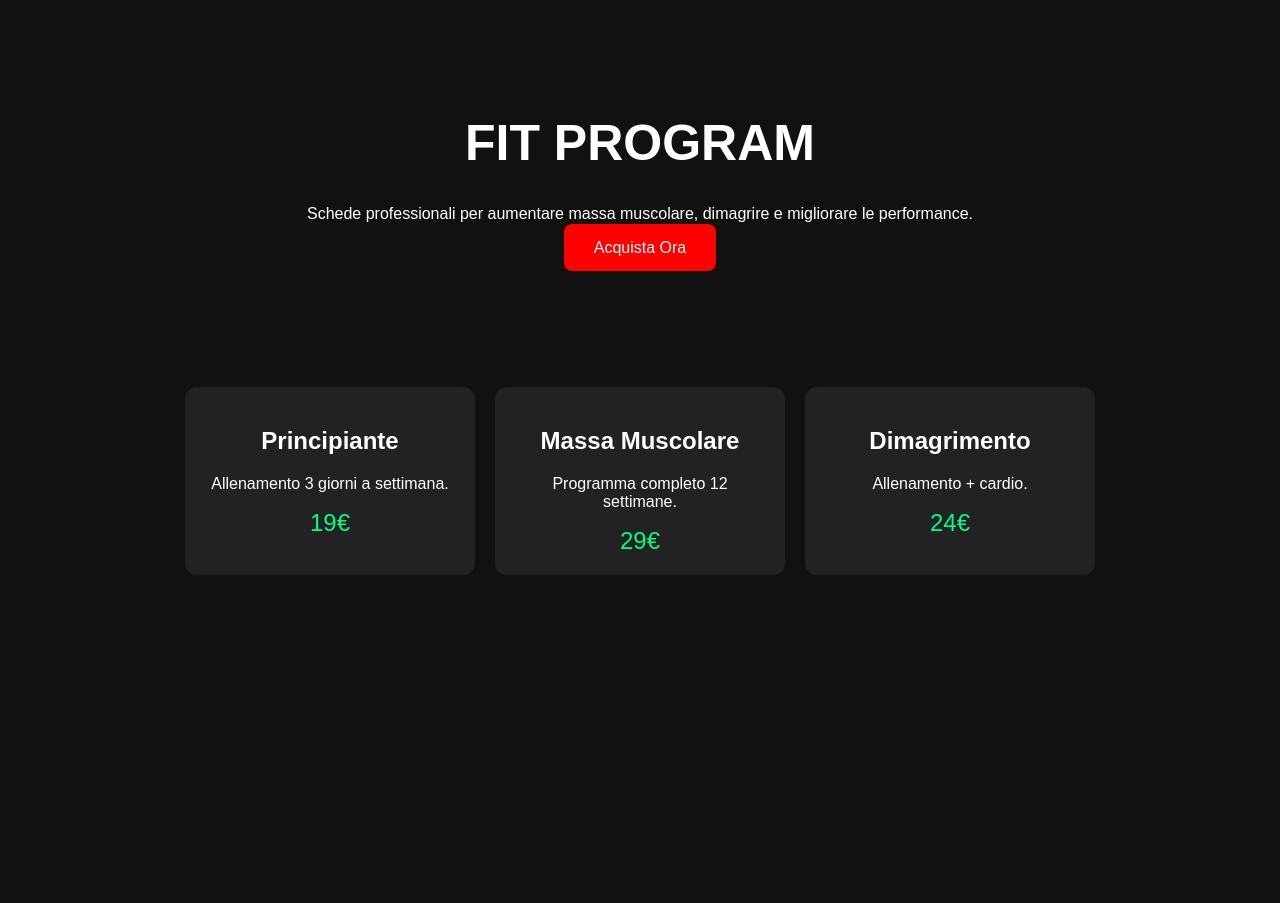
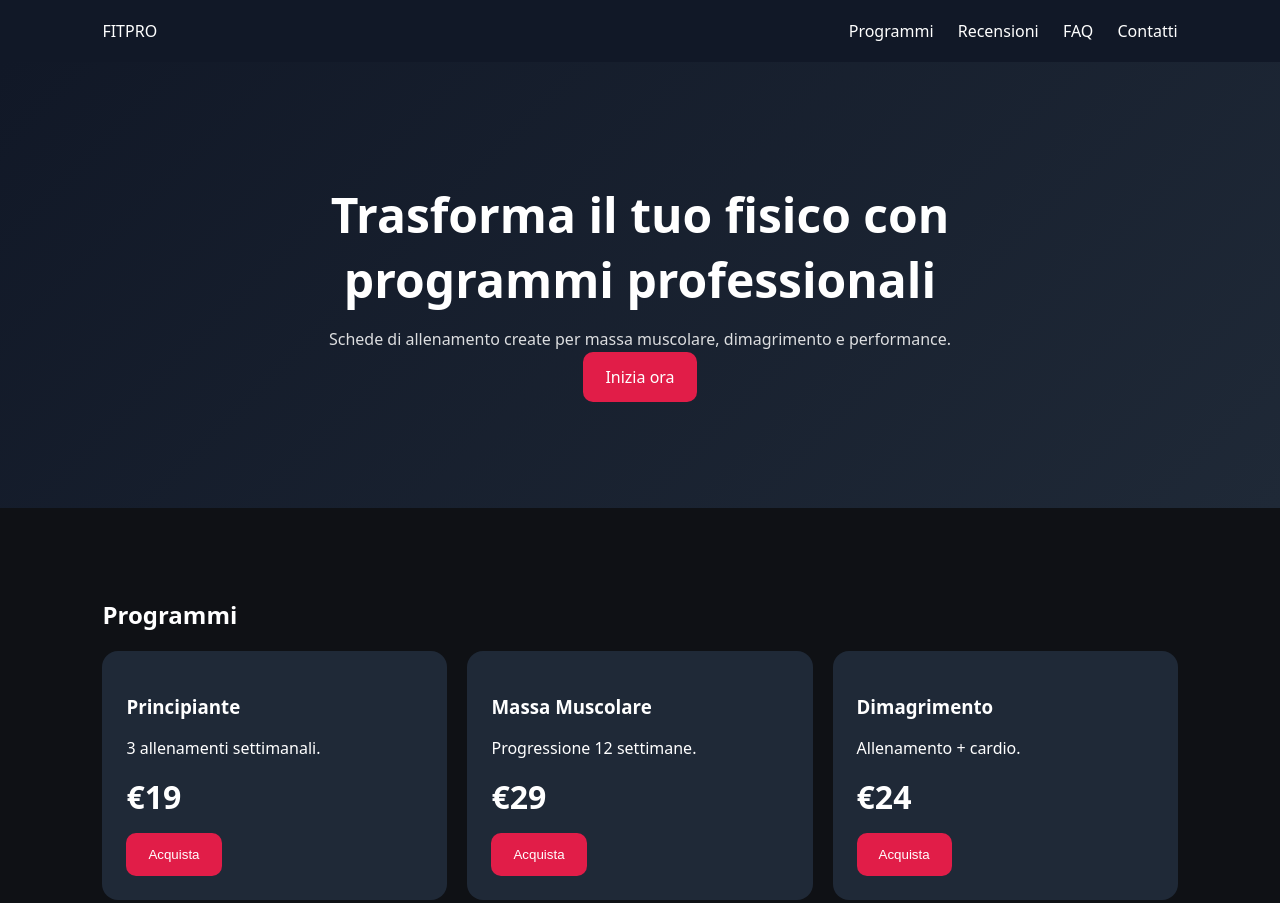
Before and after one commit to kkiseo/K.Aesthetic.Guide, a plain HTML site: page index.html in a window 1280 px wide. Shown: the top 903 px of the page. Before the commit the page ends 800 px from the top, so only its background shows below. Drawn offline with Linux system fonts and the light colour scheme.

Commit message:
Add files via upload

```diff
--- a/index.html
+++ b/index.html
@@ -2,90 +2,61 @@
 <html lang="it">
 <head>
 <meta charset="UTF-8">
-<meta name="viewport" content="width=device-width, initial-scale=1.0">
-<title>FitProgram</title>
+<meta name="viewport" content="width=device-width,initial-scale=1">
+<title>FitPro Academy</title>
+<link rel="stylesheet" href="style.css">
+</head>
+<body>
+<nav>
+<div class="logo">FITPRO</div>
+<div>
+<a href="#programmi">Programmi</a>
+<a href="#recensioni">Recensioni</a>
+<a href="#faq">FAQ</a>
+<a href="#contatti">Contatti</a>
+</div>
+</nav>
 
-<style>
-body{
-    margin:0;
-    font-family:Arial,sans-serif;
-    background:#111;
-    color:white;
-}
-
-header{
-    text-align:center;
-    padding:80px 20px;
-}
-
-h1{
-    font-size:50px;
-}
-
-.btn{
-    background:red;
-    color:white;
-    padding:15px 30px;
-    text-decoration:none;
-    border-radius:8px;
-}
-
-.products{
-    display:flex;
-    justify-content:center;
-    gap:20px;
-    flex-wrap:wrap;
-    padding:50px;
-}
-
-.card{
-    background:#222;
-    padding:20px;
-    border-radius:12px;
-    width:250px;
-    text-align:center;
-}
-
-.price{
-    color:#00ff88;
-    font-size:24px;
-}
-</style>
-</head>
-
-<body>
-
-<header>
-<h1>FIT PROGRAM</h1>
-
-<p>Schede professionali per aumentare massa muscolare, dimagrire e migliorare le performance.</p>
-
-<a href="#prodotti" class="btn">
-Acquista Ora
-</a>
+<header class="hero">
+<h1>Trasforma il tuo fisico con programmi professionali</h1>
+<p>Schede di allenamento create per massa muscolare, dimagrimento e performance.</p>
+<a class="btn" href="#programmi">Inizia ora</a>
 </header>
 
-<section id="prodotti" class="products">
-
-<div class="card">
-<h2>Principiante</h2>
-<p>Allenamento 3 giorni a settimana.</p>
-<div class="price">19€</div>
+<section id="programmi">
+<h2>Programmi</h2>
+<div class="cards">
+<div class="card"><h3>Principiante</h3><p>3 allenamenti settimanali.</p><div class="price">€19</div><button>Acquista</button></div>
+<div class="card"><h3>Massa Muscolare</h3><p>Progressione 12 settimane.</p><div class="price">€29</div><button>Acquista</button></div>
+<div class="card"><h3>Dimagrimento</h3><p>Allenamento + cardio.</p><div class="price">€24</div><button>Acquista</button></div>
 </div>
-
-<div class="card">
-<h2>Massa Muscolare</h2>
-<p>Programma completo 12 settimane.</p>
-<div class="price">29€</div>
-</div>
-
-<div class="card">
-<h2>Dimagrimento</h2>
-<p>Allenamento + cardio.</p>
-<div class="price">24€</div>
-</div>
-
 </section>
 
+<section id="recensioni">
+<h2>Recensioni</h2>
+<div class="cards">
+<div class="card">★★★★★<p>Programma chiaro e risultati concreti.</p></div>
+<div class="card">★★★★★<p>Ottima organizzazione degli allenamenti.</p></div>
+<div class="card">★★★★★<p>Perfetto per tornare in forma.</p></div>
+</div>
+</section>
+
+<section id="faq">
+<h2>FAQ</h2>
+<p><b>Ricevo il PDF subito?</b><br>Sì, dopo il pagamento.</p>
+<p><b>Serve la palestra?</b><br>Dipende dal programma scelto.</p>
+</section>
+
+<section id="contatti">
+<h2>Contatti</h2>
+<form>
+<input placeholder="Nome">
+<input placeholder="Email">
+<textarea placeholder="Messaggio"></textarea>
+<button type="submit">Invia</button>
+</form>
+</section>
+
+<footer>© FitPro Academy</footer>
 </body>
 </html>
--- /dev/null
+++ b/style.css
@@ -0,0 +1,14 @@
+
+*{box-sizing:border-box}body{margin:0;font-family:system-ui;background:#0f1115;color:#fff}
+nav{display:flex;justify-content:space-between;padding:20px 8%;background:#111827;position:sticky;top:0}
+nav a{color:#fff;text-decoration:none;margin-left:20px}
+.hero{padding:120px 8%;text-align:center;background:linear-gradient(135deg,#111827,#1f2937)}
+.hero h1{font-size:3rem;max-width:900px;margin:auto}
+.hero p{opacity:.85}
+.btn,button{background:#e11d48;color:#fff;border:none;padding:14px 22px;border-radius:10px;text-decoration:none;cursor:pointer}
+section{padding:70px 8%}
+.cards{display:grid;grid-template-columns:repeat(auto-fit,minmax(250px,1fr));gap:20px}
+.card{background:#1f2937;padding:24px;border-radius:16px}
+.price{font-size:2rem;font-weight:bold;margin:15px 0}
+input,textarea{width:100%;padding:12px;margin:8px 0;border-radius:8px;border:none}
+footer{text-align:center;padding:30px;background:#111827}
```
